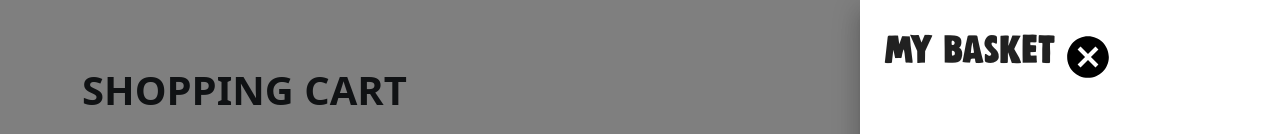
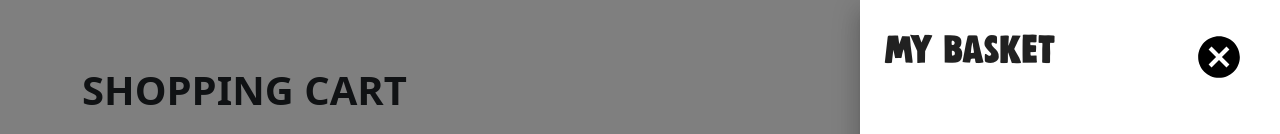
Before and after one commit to emilianozapata01/HackAcademy_FinalProyect_E-commerce, a React (Vite) app: page /cart in a window 1280 px wide. Both pictures are taken after a click on the button 597 px from the left and 33 px from the top of the page. Shown: the top 134 px of the page. Built offline with nearby package versions, Linux system fonts and the light colour scheme; the HTML template or start-up script is replaced by a standard one.

Commit message:
cart update
..

```diff
--- a/src/App.css
+++ b/src/App.css
@@ -155,6 +155,12 @@
   align-items: end;
 }
 
+.closeBtn{
+  display: flex;
+  justify-content: end;
+  width: 53%;
+}
+
 .woolwich{
   font-family: "woolwich-regular" !important;
 }
--- a/src/components/CartDrawer.jsx
+++ b/src/components/CartDrawer.jsx
@@ -33,10 +33,14 @@ function CartDrawer() {
       <div>
         <div className="p-4 d-flex">
           <h1 className="woolwich ">My basket</h1>
-
-          <IconButton onClick={toggleDrawer(anchor, false)} className="text-black ">
-            <CancelIcon sx={{ fontSize: 50 }} />
-          </IconButton>
+          <div className="closeBtn">
+            <IconButton
+              onClick={toggleDrawer(anchor, false)}
+              className="text-black "
+            >
+              <CancelIcon sx={{ fontSize: 50 }} />
+            </IconButton>
+          </div>
         </div>
         <List>
           <List>
@@ -72,11 +76,15 @@ function CartDrawer() {
             <p className="text-white">Subtotal</p>
             <p className="text-white">$12.00</p>
           </div>
-          <p className="text-white fs-6 ps-3 se-3">TAX INCLUDED AND SHIPPING CALCULATED AT CHECKOUT. YOU CAN ALSO APPLY ANY DISCOUNT CODES YOU HAVE AT CHECKOUT.  </p>
+          <p className="text-white fs-6 ps-3 se-3">
+            TAX INCLUDED AND SHIPPING CALCULATED AT CHECKOUT. YOU CAN ALSO APPLY
+            ANY DISCOUNT CODES YOU HAVE AT CHECKOUT.{" "}
+          </p>
           <div className="divCheckout">
-          <button className="woolwich btn btn-dark ps-4 pe-4 fs-3 btnCheckout">
-            checkout
-          </button></div>
+            <button className="woolwich btn btn-dark ps-4 pe-4 fs-3 btnCheckout">
+              checkout
+            </button>
+          </div>
         </div>
       </div>
     </Box>
```
